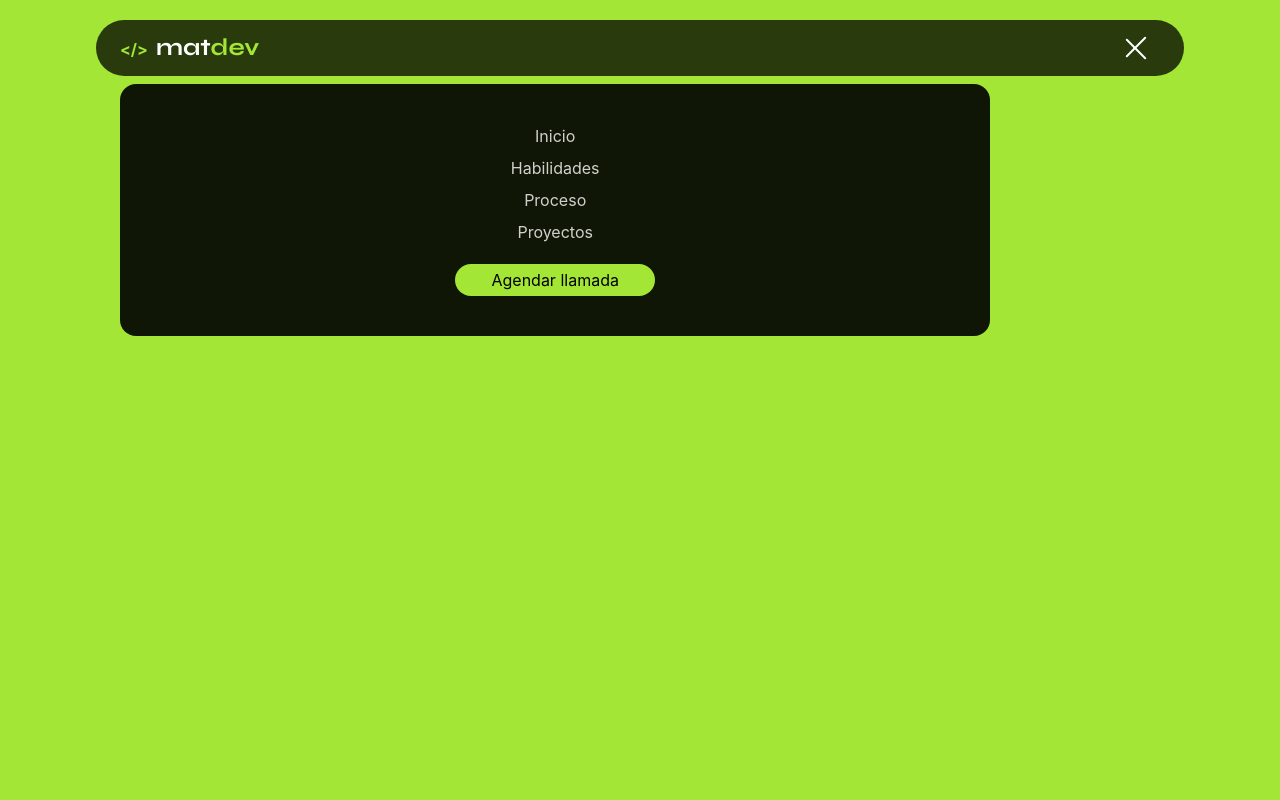
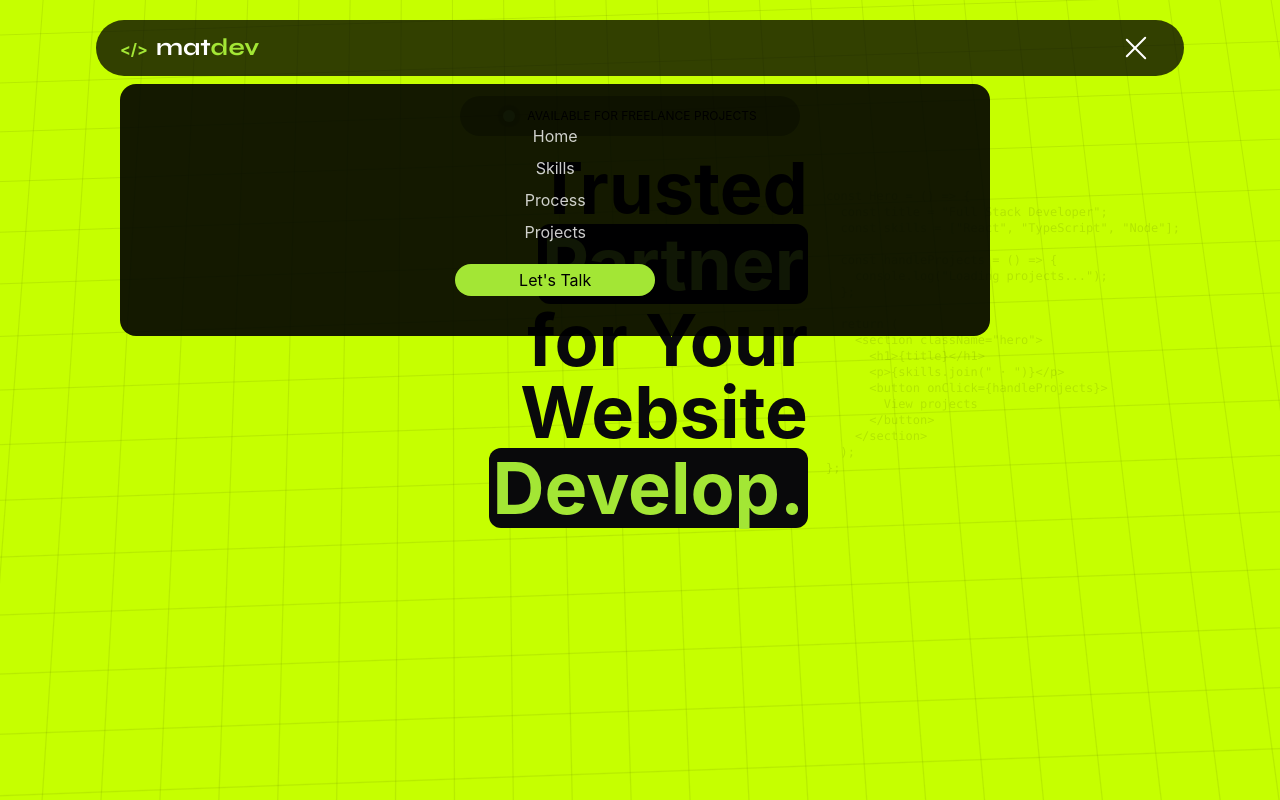
Before and after one commit to Mattcab98/portfolio2026, a React (Vite) app: page / in a window 1280 px wide. Both pictures are taken after a click on the button "Open menu". Built offline with nearby package versions, Linux system fonts and the light colour scheme.

Commit message:
feat(hero): create hero section with styling and animations

```diff
--- a/src/App.tsx
+++ b/src/App.tsx
@@ -1,10 +1,14 @@
+import { Hero } from "./pages/Hero/Hero"
 import { Home } from "./pages/Home/Home"
 
 const App = () => {
   return (
 
     <>
-      <Home/>
+      <Home />
+      <div className="w-90 mx-auto">
+        <Hero />
+      </div>
     </>
 
   )
--- /dev/null
+++ b/src/components/gridBackground/GridBackground.tsx
@@ -0,0 +1,18 @@
+const GridBackground = () => {
+  return (
+    <div
+      className="
+        pointer-events-none
+        fixed
+        inset-0
+        -z-10
+        overflow-hidden
+        bg-[#C6FF00]
+      "
+    >
+      <div className="grid-background absolute -inset-20" />
+    </div>
+  )
+}
+
+export default GridBackground
--- a/src/components/mobile/mobileMenu/MobileMenu.tsx
+++ b/src/components/mobile/mobileMenu/MobileMenu.tsx
@@ -39,7 +39,7 @@ const MobileMenu = () => {
     }, [isOpen]);
 
     return (
-        <header className="flex w-[85%] mx-auto h-14 m-5 rounded-full items-center justify-between px-6 py-5 bg-black/75 relative">
+        <header className="z-100 flex w-[85%] mx-auto h-14 m-5 rounded-full items-center justify-between px-6 py-5 bg-black/75 relative">
 
             <div className='container__logo'>
                 <span className="text-brand font-bold pr-2">&lt;/&gt;</span>
@@ -56,14 +56,14 @@ const MobileMenu = () => {
             {isOpen && (
                 <section ref={menuRef} className="mobile-menu bg-black/90 rounded-2xl w-[80%] h-auto flex flex-col absolute top-16 text-white/80 p-10 gap-5 items-center">
                     <nav className='flex flex-col items-center gap-2'>
-                        <Link to="#home" className="hover:text-brand-hover">Inicio</Link>
-                        <Link to="#habilidades" className="hover:text-brand-hover">Habilidades</Link>
-                        <Link to="#proceso" className="hover:text-brand-hover">Proceso</Link>
-                        <Link to="#proyectos" className="hover:text-brand-hover">Proyectos</Link>
+                        <Link to="#home" className="hover:text-brand-hover">Home</Link>
+                        <Link to="#habilidades" className="hover:text-brand-hover">Skills</Link>
+                        <Link to="#proceso" className="hover:text-brand-hover">Process</Link>
+                        <Link to="#proyectos" className="hover:text-brand-hover">Projects</Link>
                     </nav>
 
                     <button type="button" className="text-black bg-brand rounded-2xl hover:scale-101 hover:text-gray-700 transition-all h-8 w-50 cursor-pointer">
-                        Agendar llamada
+                        Let's Talk
                     </button>
                 </section>
             )}
--- a/src/index.css
+++ b/src/index.css
@@ -25,5 +25,30 @@ body,
 }
 
 body {
-  background-color: var(--color-brand);
+  /* background-color: var(--color-brand); */
 }
+
+/* Grid Background */
+
+.grid-background {
+  background-image:
+    linear-gradient(
+      rgba(0, 0, 0, 0.08) 1px,
+      transparent 1px
+    ),
+    linear-gradient(
+      90deg,
+      rgba(0, 0, 0, 0.08) 1px,
+      transparent 1px
+    );
+
+  background-size: 50px 50px;
+
+  transform:
+    perspective(800px)
+    rotateX(8deg)
+    rotateZ(-2deg)
+    scale(1.1);
+
+  transform-origin: center;
+}
--- a/src/main.tsx
+++ b/src/main.tsx
@@ -2,10 +2,11 @@ import React from 'react'
 import ReactDOM from 'react-dom/client'
 import { BrowserRouter } from 'react-router-dom'
 
-
 import { App } from './App'
 
 import './index.css'
+
+import GridBackground from './components/gridBackground/GridBackground'
 
 // FONTS
 import '@fontsource/syne/400.css'
@@ -16,7 +17,7 @@ import '@fontsource/syne/800.css'
 ReactDOM.createRoot(document.getElementById('root')!).render(
     <React.StrictMode>
         <BrowserRouter>
-
+                <GridBackground/>
                 <App />
         </BrowserRouter>
     </React.StrictMode>
--- /dev/null
+++ b/src/pages/Hero/Hero.tsx
@@ -0,0 +1,116 @@
+import gsap from "gsap";
+import { useLayoutEffect, useRef } from "react";
+
+const Hero = () => {
+
+    const titleRef = useRef<HTMLHeadingElement>(null);
+    const stickRef = useRef<HTMLPreElement>(null);
+
+    useLayoutEffect(() => {
+
+        if (!titleRef.current || !stickRef.current) return;
+
+        const spans = titleRef.current.querySelectorAll("span");
+
+        const tl = gsap.timeline();
+
+        tl.fromTo(
+            stickRef.current,
+            {
+                opacity: 0,
+            },
+            {
+                opacity: .7,
+                duration: 1,
+                ease: 'power3.in'
+
+            }
+        )
+
+        tl.fromTo(
+            spans,
+            {
+                x: "-50vw",
+                opacity: 0,
+            },
+            {
+                x: 0,
+                opacity: 1,
+                duration: 1.7,
+                ease: "power1.out",
+                stagger: 0.35,
+            }
+        );
+
+    }, []);
+
+    return (
+        <>
+            <section className="hero flex flex-col gap-4 justify-center">
+
+                <pre ref={stickRef} className="text-xs font-normal text-black/15 absolute top-47 right-25">
+                    {`const Hero = () => {
+  const title = "Full Stack Developer";
+  const skills = ["React", "TypeScript", "Node"];
+
+  const handleProjects = () => {
+    console.log("Loading projects...");
+  };
+
+  return (
+    <section className="hero">
+      <h1>{title}</h1>
+      <p>{skills.join(" · ")}</p>
+      <button onClick={handleProjects}>
+        View projects
+      </button>
+    </section>
+  );
+};`}
+                </pre>
+
+                <div className="hero__available bg-background/30 p-3 rounded-3xl w-85 flex items-center gap-3 justify-center">
+
+                    <div className="relative flex w-3 h-3">
+                        <span className="absolute inline-flex bg-background w-3 h-3 rounded-full animate-ping opacity-65"></span>
+
+                        <span className="relative inline-flex bg-brand w-3 h-3 rounded-full"></span>
+                    </div>
+
+                    <span className="text-xs">
+                        AVAILABLE FOR FREELANCE PROJECTS
+                    </span>
+
+                </div>
+
+                <h1
+                    ref={titleRef}
+                    className="flex flex-col items-end text-end text-7xl font-bold text-background justify-center pr-3"
+                >
+
+                    <span>
+                        Trusted
+                    </span>
+
+                    <span className="rounded-xl bg-background p-1 text-brand">
+                        Partner
+                    </span>
+
+                    <span>
+                        for Your Website
+                    </span>
+
+                    <span className="rounded-xl bg-background p-1 text-brand">
+                        Develop.
+                    </span>
+
+                </h1>
+
+                <span className="text-red-500 absolute text-9xl-"> { } </span>
+
+            </section >
+        </>
+    );
+};
+
+export { Hero };
```
